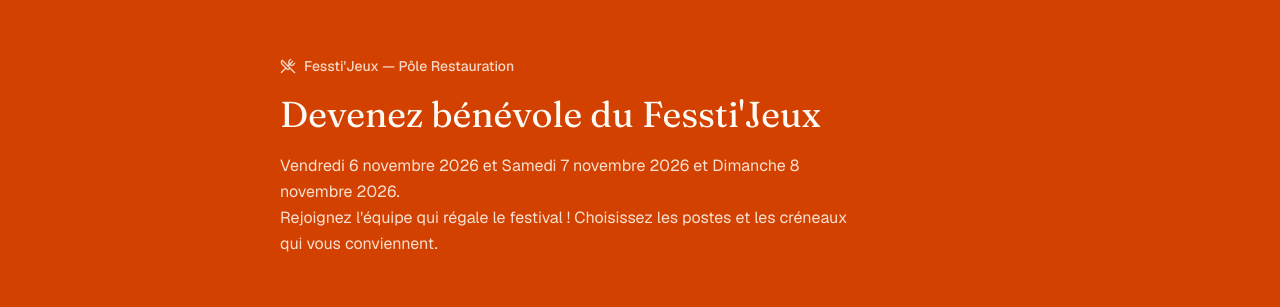
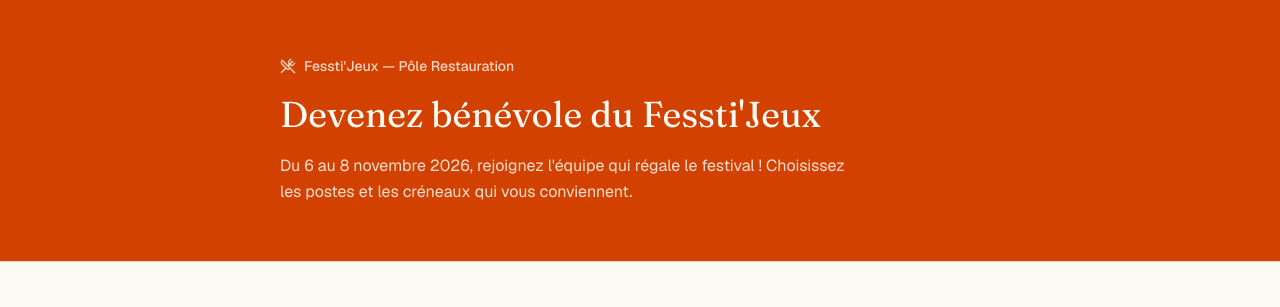
Before and after one commit to malkav1978/planning, a Next.js app: page / in a window 1280 px wide. Shown: the top 307 px of the page. Built offline with nearby package versions, Linux system fonts and the light colour scheme; no server answers; the database is empty.

Commit message:
change: modification du texte d'intro

```diff
--- a/app/page.tsx
+++ b/app/page.tsx
@@ -27,8 +27,7 @@ export default async function Page() {
             Devenez bénévole du Fessti'Jeux
           </h1>
           <p className="max-w-xl text-pretty leading-relaxed text-primary-foreground/85">
-            {JOURS.map((j) => j.label).join(" et ")}.<p />
-            Rejoignez l&apos;équipe qui régale le festival&nbsp;! Choisissez les postes
+            Du 6 au 8 novembre 2026, rejoignez l&apos;équipe qui régale le festival&nbsp;! Choisissez les postes
             et les créneaux qui vous conviennent.
           </p>
         </div>
```
